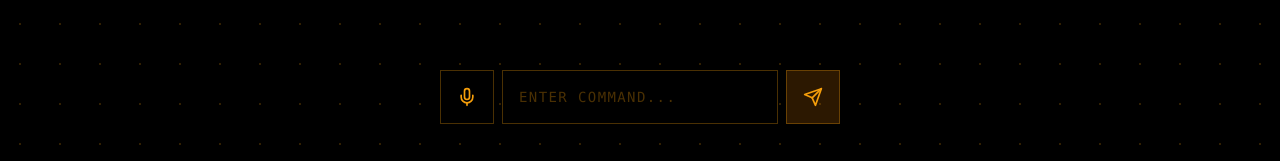
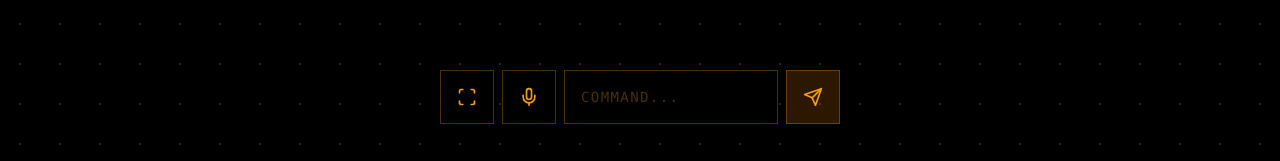
Before and after one commit to watersj101/waveOS, a React (Vite) app: page / in a window 1280 px wide. Shown: the part 636-797 px from the top of the page. Built offline with nearby package versions, Linux system fonts and the light colour scheme.

Commit message:
Implement NFC scanning and enhance voice input
Added NFC scanning functionality and improved voice input handling.

```diff
--- a/src/App.jsx
+++ b/src/App.jsx
@@ -2,7 +2,7 @@ import React, { useState, useEffect, useRef } from 'react';
 import { motion, AnimatePresence } from 'framer-motion';
 import {
   Shield, Wifi, Cpu, Lock, Unlock, Activity,
-  Settings, Database, Mic, AlertTriangle, Radio, Terminal, Send, Eye, EyeOff
+  Settings, Database, Mic, AlertTriangle, Radio, Terminal, Send, Eye, EyeOff, Scan
 } from 'lucide-react';
 
 // --- 1. PERSISTENCE ---
@@ -30,23 +30,42 @@ export default function WaveOS() {
   const [status, setStatus] = useState("LOCKED");
   const [dialogue, setDialogue] = useState("WaveOS Offline.");
   const [showAdmin, setShowAdmin] = useState(false);
-  const [showKeys, setShowKeys] = useState(false); // Toggle for plain text keys
+  const [showKeys, setShowKeys] = useState(false);
   const [input, setInput] = useState("");
   const [isThinking, setIsThinking] = useState(false);
   const [isListening, setIsListening] = useState(false);
+  const [isScanning, setIsScanning] = useState(false);
 
-  // Credentials
   const [xiKey, setXiKey] = useState(() => localStorage.getItem("XI_KEY") || "");
   const [xiVoice, setXiVoice] = useState(() => localStorage.getItem("XI_VOICE") || "");
   const [geminiKey, setGeminiKey] = useState(() => localStorage.getItem("GEMINI_KEY") || "");
 
   const audioRef = useRef(new Audio());
 
+  // --- NFC READER ---
+  const scanNFC = async () => {
+    if (!('NDEFReader' in window)) return alert("NFC not supported.");
+    setStatus("SCANNING");
+    setDialogue("Approach Security Tag...");
+    setIsScanning(true);
+    try {
+      const ndef = new window.NDEFReader();
+      await ndef.scan();
+      ndef.onreading = (event) => {
+        setIsScanning(false);
+        setStatus("IDLE");
+        setDialogue(`Tag Verified.`);
+        speak("welcome", "Access granted. Welcome back, Boss.");
+      };
+    } catch (error) {
+      setDialogue("NFC Error.");
+      setIsScanning(false);
+    }
+  };
+
   // --- VOICE INPUT ---
   const startListening = () => {
-    if (!('webkitSpeechRecognition' in window)) {
-      return alert("Voice input not supported on this browser.");
-    }
+    if (!('webkitSpeechRecognition' in window)) return alert("Voice input unavailable.");
     const recognition = new window.webkitSpeechRecognition();
     recognition.continuous = false;
     recognition.lang = 'en-US';
@@ -56,102 +75,80 @@ export default function WaveOS() {
     recognition.onresult = (event) => {
       const transcript = event.results[0][0].transcript;
       setInput(transcript);
-      askFriday(transcript);
+      askFriday(transcript); // Send directly to brain
       setIsListening(false);
     };
-
-    recognition.onerror = (e) => {
-      console.error(e);
-      setIsListening(false);
-      setStatus("IDLE");
-    };
-
+    recognition.onerror = () => { setIsListening(false); setStatus("IDLE"); };
     recognition.onend = () => setIsListening(false);
     recognition.start();
   };
 
-  // --- THE BRAIN (Gemini) ---
+  // --- THE BRAIN (Gemini with Fallback) ---
   const askFriday = async (text) => {
-    if (!geminiKey) return alert("Please enter Gemini API Key in Settings");
+    if (!geminiKey) return alert("Missing Gemini Key");
     setIsThinking(true);
     setStatus("THINKING");
 
-    try {
-      const response = await fetch(`https://generativelanguage.googleapis.com/v1beta/models/gemini-1.5-flash:generateContent?key=${geminiKey}`, {
+    const callGemini = async (modelName) => {
+      const response = await fetch(`https://generativelanguage.googleapis.com/v1beta/models/${modelName}:generateContent?key=${geminiKey}`, {
         method: 'POST',
         headers: { 'Content-Type': 'application/json' },
         body: JSON.stringify({
           contents: [{ parts: [{ text }] }],
           systemInstruction: {
-            parts: [{ text: "You are F.R.I.D.A.Y, a tactical AI OS. User is 'Boss'. Keep responses extremely concise (under 2 sentences). Tone: Professional, Irish, Crisp, slightly dry/sarcastic if appropriate. No emojis." }]
+            parts: [{ text: "You are F.R.I.D.A.Y, a tactical AI OS. User is 'Boss'. Keep responses extremely concise (under 2 sentences). Tone: Professional, Irish, Crisp, slightly dry/sarcastic. No emojis." }]
           }
         })
       });
+      if (!response.ok) throw new Error(response.statusText);
+      return response.json();
+    };
 
-      if (!response.ok) {
-        const errData = await response.json();
-        throw new Error(errData.error?.message || "API Error");
+    try {
+      // 1. Try Flash Latest
+      let data = await callGemini("gemini-1.5-flash-latest");
+      let reply = data.candidates?.[0]?.content?.parts?.[0]?.text;
+      speak(null, reply);
+    } catch (e) {
+      console.warn("Flash failed, trying Pro...", e);
+      try {
+        // 2. Fallback to Gemini Pro (Stable)
+        let data = await callGemini("gemini-pro");
+        let reply = data.candidates?.[0]?.content?.parts?.[0]?.text;
+        speak(null, reply);
+      } catch (err2) {
+        setDialogue("Neural Link Failed. Check API Key.");
+        setStatus("WARN");
       }
-
-      const data = await response.json();
-      const reply = data.candidates?.[0]?.content?.parts?.[0]?.text;
-
-      if (!reply) throw new Error("No response from brain.");
-
-      // Speak the reply
-      speak(null, reply);
-
-    } catch (e) {
-      console.error(e);
-      setDialogue(`Error: ${e.message}`);
-      setStatus("WARN");
     }
     setIsThinking(false);
   };
 
-  // --- THE VOICE (ElevenLabs) ---
+  // --- THE VOICE ---
   const speak = async (id, dynamicText = "") => {
     setStatus("SPEAKING");
     setDialogue(dynamicText || "Processing...");
-
     try {
       let blob = id ? await getAudio(id) : null;
-
       if (!blob && dynamicText && xiKey) {
         const response = await fetch(`https://api.elevenlabs.io/v1/text-to-speech/${xiVoice}/stream`, {
           method: 'POST',
           headers: { 'xi-api-key': xiKey, 'Content-Type': 'application/json' },
-          body: JSON.stringify({
-            text: dynamicText,
-            model_id: "eleven_turbo_v2_5",
-            voice_settings: { stability: 0.8, similarity_boost: 0.8, style: 0.15 }
-          })
+          body: JSON.stringify({ text: dynamicText, model_id: "eleven_turbo_v2_5" })
         });
-
-        if (!response.ok) throw new Error("Voice API Error");
         blob = await response.blob();
       }
-
       if (blob) {
-        const url = URL.createObjectURL(blob);
-        audioRef.current.src = url;
+        audioRef.current.src = URL.createObjectURL(blob);
         audioRef.current.play();
         audioRef.current.onended = () => setStatus("IDLE");
       }
-    } catch (e) {
-      setStatus("WARN");
-      // If voice fails, still show text
-      setDialogue(dynamicText || "Audio Module Failed.");
-    }
+    } catch (e) { setStatus("WARN"); }
   };
 
   return (
     <div className="relative w-full h-screen bg-black text-amber-500 font-mono overflow-hidden flex flex-col items-center justify-center select-none">
-
-      {/* BACKGROUND */}
-      <div className="absolute inset-0 opacity-20 pointer-events-none"
-           style={{ backgroundImage: 'radial-gradient(circle, #f59e0b 1px, transparent 1px)', backgroundSize: '40px 40px' }}>
-      </div>
+      <div className="absolute inset-0 opacity-20 pointer-events-none" style={{ backgroundImage: 'radial-gradient(circle, #f59e0b 1px, transparent 1px)', backgroundSize: '40px 40px' }}></div>
 
       {/* HEADER */}
       <div className="absolute top-0 w-full p-6 flex justify-between items-center z-40">
@@ -159,9 +156,7 @@ export default function WaveOS() {
           <div className="flex items-center gap-2"><Cpu className="w-3 h-3"/> FRIDAY</div>
           <div className="flex items-center gap-2"><Wifi className="w-3 h-3"/> {status}</div>
         </div>
-        <button onClick={() => setShowAdmin(!showAdmin)} className="p-2 opacity-50 hover:opacity-100">
-          <Settings className="w-5 h-5" />
-        </button>
+        <button onClick={() => setShowAdmin(!showAdmin)} className="p-2 opacity-50 hover:opacity-100"><Settings className="w-5 h-5" /></button>
       </div>
 
       {/* ADMIN PANEL */}
@@ -169,48 +164,22 @@ export default function WaveOS() {
         <div className="absolute inset-0 z-50 bg-black/95 backdrop-blur-xl p-8 flex flex-col gap-4 animate-in slide-in-from-bottom duration-300">
           <div className="flex justify-between items-center text-white">
             <h2 className="text-xl font-bold flex items-center gap-2"><Database/> KEYS</h2>
-            <button onClick={() => setShowKeys(!showKeys)} className="p-2 hover:text-amber-500">
-              {showKeys ? <EyeOff className="w-5 h-5" /> : <Eye className="w-5 h-5" />}
-            </button>
+            <button onClick={() => setShowKeys(!showKeys)} className="p-2 hover:text-amber-500">{showKeys ? <EyeOff className="w-5 h-5" /> : <Eye className="w-5 h-5" />}</button>
           </div>
-
-          <input
-            type={showKeys ? "text" : "password"}
-            value={xiKey}
-            onChange={(e) => { setXiKey(e.target.value); localStorage.setItem("XI_KEY", e.target.value); }}
-            className="w-full bg-amber-500/10 border border-amber-500/20 p-3 rounded text-sm outline-none font-mono"
-            placeholder="ElevenLabs Key"
-          />
-          <input
-            type={showKeys ? "text" : "password"}
-            value={xiVoice}
-            onChange={(e) => { setXiVoice(e.target.value); localStorage.setItem("XI_VOICE", e.target.value); }}
-            className="w-full bg-amber-500/10 border border-amber-500/20 p-3 rounded text-sm outline-none font-mono"
-            placeholder="Voice ID"
-          />
-          <input
-            type={showKeys ? "text" : "password"}
-            value={geminiKey}
-            onChange={(e) => { setGeminiKey(e.target.value); localStorage.setItem("GEMINI_KEY", e.target.value); }}
-            className="w-full bg-amber-500/10 border border-amber-500/20 p-3 rounded text-sm outline-none font-mono"
-            placeholder="Gemini API Key"
-          />
+          <input type={showKeys ? "text" : "password"} value={xiKey} onChange={(e) => { setXiKey(e.target.value); localStorage.setItem("XI_KEY", e.target.value); }} className="w-full bg-amber-500/10 border border-amber-500/20 p-3 rounded text-sm outline-none font-mono" placeholder="ElevenLabs Key" />
+          <input type={showKeys ? "text" : "password"} value={xiVoice} onChange={(e) => { setXiVoice(e.target.value); localStorage.setItem("XI_VOICE", e.target.value); }} className="w-full bg-amber-500/10 border border-amber-500/20 p-3 rounded text-sm outline-none font-mono" placeholder="Voice ID" />
+          <input type={showKeys ? "text" : "password"} value={geminiKey} onChange={(e) => { setGeminiKey(e.target.value); localStorage.setItem("GEMINI_KEY", e.target.value); }} className="w-full bg-amber-500/10 border border-amber-500/20 p-3 rounded text-sm outline-none font-mono" placeholder="Gemini API Key" />
           <button onClick={() => setShowAdmin(false)} className="mt-auto py-6 text-xs uppercase opacity-50">[ CLOSE ]</button>
         </div>
       )}
 
       {/* VISUAL CORE */}
       <div className="relative z-10 w-full max-w-sm aspect-square flex items-center justify-center">
-        <motion.div animate={{ rotate: 360 }} transition={{ duration: 30, repeat: Infinity, ease: "linear" }}
-          className="absolute w-[85%] h-[85%] border border-amber-500/20 rounded-full border-dashed" />
-        <motion.div animate={{ rotate: -360 }} transition={{ duration: 20, repeat: Infinity, ease: "linear" }}
-          className="absolute w-[70%] h-[70%] border-2 border-amber-500/30 rounded-full border-t-transparent border-l-transparent" />
-
-        <motion.div
-          animate={{ scale: status === "SPEAKING" || status === "THINKING" ? [1, 1.1, 1] : 1, opacity: 1 }}
-          className={`w-36 h-36 rounded-full flex items-center justify-center backdrop-blur-md border border-amber-500/40 bg-amber-500/5`}
-        >
+        <motion.div animate={{ rotate: 360 }} transition={{ duration: 30, repeat: Infinity, ease: "linear" }} className="absolute w-[85%] h-[85%] border border-amber-500/20 rounded-full border-dashed" />
+        <motion.div animate={{ rotate: -360 }} transition={{ duration: 20, repeat: Infinity, ease: "linear" }} className="absolute w-[70%] h-[70%] border-2 border-amber-500/30 rounded-full border-t-transparent border-l-transparent" />
+        <motion.div animate={{ scale: status === "SPEAKING" || status === "THINKING" || status === "SCANNING" ? [1, 1.1, 1] : 1 }} className={`w-36 h-36 rounded-full flex items-center justify-center backdrop-blur-md border border-amber-500/40 bg-amber-500/5`}>
           {status === "THINKING" ? <Activity className="w-12 h-12 animate-spin"/> :
+           status === "SCANNING" ? <Scan className="w-12 h-12 animate-pulse text-amber-300"/> :
            status === "LISTENING" ? <Mic className="w-12 h-12 animate-pulse text-white"/> :
            status === "SPEAKING" ? <Radio className="w-12 h-12 animate-pulse"/> :
            <Lock className="w-10 h-10 opacity-50"/>}
@@ -220,41 +189,21 @@ export default function WaveOS() {
       {/* DIALOGUE */}
       <div className="h-24 px-6 flex items-center justify-center text-center w-full max-w-md">
         <AnimatePresence mode="wait">
-          <motion.div key={dialogue} initial={{ opacity: 0, y: 10 }} animate={{ opacity: 1, y: 0 }}
-            className="text-lg md:text-xl font-light tracking-wide text-amber-100 drop-shadow-md">
-            "{dialogue}"
-          </motion.div>
+          <motion.div key={dialogue} initial={{ opacity: 0, y: 10 }} animate={{ opacity: 1, y: 0 }} className="text-lg md:text-xl font-light tracking-wide text-amber-100 drop-shadow-md">"{dialogue}"</motion.div>
         </AnimatePresence>
       </div>
 
-      {/* INPUT TERMINAL */}
+      {/* INPUT / NFC CONTROLS */}
       <div className="absolute bottom-10 w-full px-6 max-w-md flex gap-2">
-        <button
-          onClick={startListening}
-          className={`p-4 border ${isListening ? 'bg-amber-500 text-black border-amber-500' : 'bg-black border-amber-500/30 text-amber-500'} transition-all`}
-        >
-          <Mic className="w-5 h-5" />
-        </button>
-
+        <button onClick={scanNFC} className={`p-4 border ${isScanning ? 'bg-amber-500 text-black' : 'bg-black border-amber-500/30 text-amber-500'} transition-all`}><Scan className="w-5 h-5" /></button>
+        <button onClick={startListening} className={`p-4 border ${isListening ? 'bg-white text-black' : 'bg-black border-amber-500/30 text-amber-500'} transition-all`}><Mic className="w-5 h-5" /></button>
         <div className="flex-1 relative">
-          <input
-            type="text"
-            value={input}
-            onChange={(e) => setInput(e.target.value)}
-            onKeyDown={(e) => e.key === 'Enter' && (askFriday(input), setInput(""))}
-            className="w-full bg-black border border-amber-500/30 rounded-none p-4 text-amber-500 placeholder-amber-500/30 focus:border-amber-500 outline-none uppercase tracking-widest text-sm"
-            placeholder="ENTER COMMAND..."
-          />
+          <input type="text" value={input} onChange={(e) => setInput(e.target.value)} onKeyDown={(e) => e.key === 'Enter' && (askFriday(input), setInput(""))} className="w-full bg-black border border-amber-500/30 rounded-none p-4 text-amber-500 placeholder-amber-500/30 focus:border-amber-500 outline-none uppercase tracking-widest text-sm" placeholder="COMMAND..." />
         </div>
-        <button
-          onClick={() => { askFriday(input); setInput(""); }}
-          disabled={!input || isThinking}
-          className="bg-amber-600/20 border border-amber-500/30 p-4 text-amber-500 hover:bg-amber-500 hover:text-black transition-all"
-        >
+        <button onClick={() => { askFriday(input); setInput(""); }} className="bg-amber-600/20 border border-amber-500/30 p-4 text-amber-500 hover:bg-amber-500 hover:text-black transition-all">
           <Send className="w-5 h-5" />
         </button>
       </div>
-
     </div>
   );
 }
```
